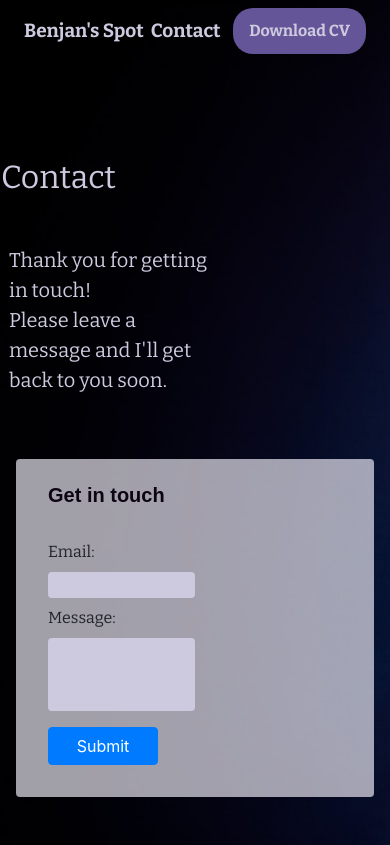
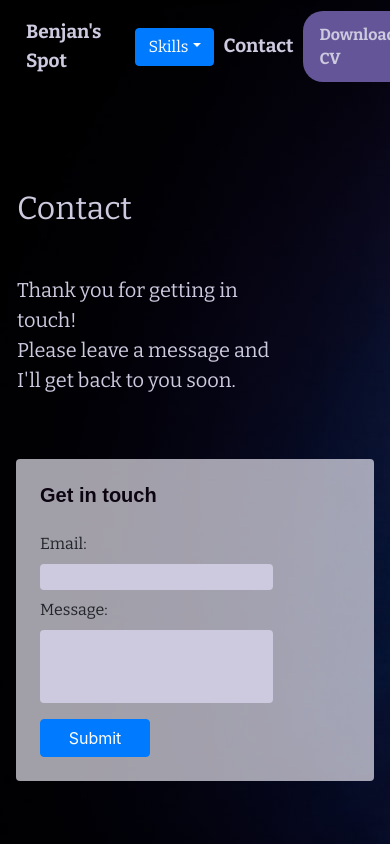
Before and after one commit to benjanknoetze/benjan-spot, a Next.js app: page /contact in a window 390 px wide. Shown: the top 845 px of the page. Built offline with nearby package versions, Linux system fonts and the light colour scheme; a web font is replaced by a local one.

Commit message:
responsive layout settings

```diff
--- a/components/Contact/ContactForm.js
+++ b/components/Contact/ContactForm.js
@@ -67,9 +67,9 @@ export default class MyForm extends React.Component {
 	  const { status } = this.state;
 	  return (
 		<FormspreeProvider project="{contact}">
-		<h5 className="Heading pl-4 mt-3">Get in touch</h5>
+		<h5 className="Heading pl-3 mt-3">Get in touch</h5>
 		<form
-		  className="p-4"
+		  className="p-3"
 		  onSubmit={this.submitForm}
 		  action="https://formspree.io/f/xrgoqvaq"
 		  method="POST"
@@ -97,7 +97,7 @@ export default class MyForm extends React.Component {
 			}
 			.formInput {
 				background-color: #cdc9de;
-				width: 50%;
+				width: 75%;
 				border: none;
 				border-radius: 4px;
 			}
--- a/components/Contact/ContactHero.js
+++ b/components/Contact/ContactHero.js
@@ -7,9 +7,9 @@ import Link from 'next/link'
 import { Row } from 'react-bootstrap'
 
 const ContactHero = () => (
-	<div className="container pl-2 pr-2">
+	<div className="pl-3 pr-3">
 		<Row className="mb-5 mt-5">
-			<h2 className="heading mb-0 mt-5 pl-2">Contact</h2>
+			<h2 className="heading mb-0 mt-5 pl-3">Contact</h2>
 		</Row>
 		<Row>
 			<p className="intro lead pl-3">Thank you for getting in touch! <br></br>
@@ -24,7 +24,7 @@ const ContactHero = () => (
 			.intro {
 			color: #cdc9de;
 			font-family: Bitter, serif;
-			width: 55vw;
+			width: 75vw;
 			}
 			`}</style>
 
--- a/components/Design/DesignBody.js
+++ b/components/Design/DesignBody.js
@@ -5,7 +5,7 @@ import DesignMasonry from './DesignMasonry' //Design masonry image component
 
 const DesignBody = () => (
 	<div className="bodyContainer pl-2 pr-2">
-		<Row className="pt-5 pl-5 pr-5">
+		<Row className="pt-5 pl-2 pr-2">
 			<Col lg={12}>
 				<Card className="card p-4 mb-5">
 					<h5 className="cardHeading">Working with design</h5>
--- a/components/Design/DesignHero.js
+++ b/components/Design/DesignHero.js
@@ -7,7 +7,7 @@ import Link from 'next/link'
 import { Row } from 'react-bootstrap'
 
 const DesignHero = () => (
-	<div className="container pl-2 pr-2">
+	<div className="pl-3 pr-3">
 		<Row className="mb-5 mt-5">
 			<h2 className="heading mb-0 mt-5 pl-3">Design</h2>
 		</Row>
@@ -30,7 +30,7 @@ const DesignHero = () => (
 			.intro {
 			color: #cdc9de;
 			font-family: Bitter, serif;
-			width: 35vw;
+			width: 75vw;
 			}
 			.contact {
 			font-family: Allerta, sans-serif;
--- a/components/Development/DevelopmentHero.js
+++ b/components/Development/DevelopmentHero.js
@@ -4,7 +4,7 @@ import Link from 'next/link'
 import { Row } from 'react-bootstrap'
 
 const DevelopmentHero = () => (
-	<div className="container pl-4 pr-4">
+	<div className="pl-3 pr-3">
 		<Row className="mb-5 mt-5">
 			<h2 className="heading mb-0 mt-5 pl-3">Development</h2>
 		</Row>
@@ -29,7 +29,7 @@ const DevelopmentHero = () => (
 			.intro {
 			color: #cdc9de;
 			font-family: Bitter, serif;
-			width: 55vw;
+			width: 75vw;
 			}
 			.contact {
 			font-family: Allerta, sans-serif;
--- a/components/Header.js
+++ b/components/Header.js
@@ -2,7 +2,6 @@
 
 import Link from 'next/link'
 import { Navbar, Dropdown } from 'react-bootstrap'
-import Image from 'react-bootstrap/Image' //For background image
 
 const navStyle = {
 	fontFamily: "Bitter, serif",
@@ -13,13 +12,11 @@ const linkStyle = {
 	color: "#cdc9de",
 	textDecoration: "none",
 	fontSize: 19,
+	padding: 10,
 }
 
 const Header = () => (
-	<Navbar expand="lg" style={navStyle}>
-		<div className="container pl-2 pr-2">
-			{/* Background image */}
-			{/* <Image src="background.jpg" className="background-image" /> */}
+	<Navbar style={navStyle}>
 			<Link href="/">
 				<a style={linkStyle}>Benjan's Spot</a>
 			</Link>
@@ -47,7 +44,6 @@ const Header = () => (
 				text-decoration: none !important;
 				padding: 0.7rem 1rem;
 				color: #cdc9de;
-				margin-left: 1.5vw;
 				background-color: #635598;
 				border-radius: 20px;
 				transition: 0.1s;
@@ -65,7 +61,6 @@ const Header = () => (
 				color: white;
 			}
 			`}</style>
-		</div>
 	</Navbar>
 )
 
--- a/components/Home/HomeHero.js
+++ b/components/Home/HomeHero.js
@@ -4,7 +4,7 @@ import Link from 'next/link'
 import { Row } from 'react-bootstrap'
 
 const HomeHero = () => (
-	<div className="container pl-2 pr-2">
+	<div className="pl-3 pr-3">
 		<Row className="mb-5 mt-5">
 			<h2 className="heading mb-0 mt-5 pl-3">Need a wizard?</h2>
 		</Row>
@@ -26,7 +26,7 @@ const HomeHero = () => (
 			.intro {
 				color: #cdc9de;
 				font-family: Bitter, serif;
-				width: 55vw;
+				width: 75vw;
 			}
 			.contact {
 				font-family: Allerta, sans-serif;
--- a/components/People/PeopleHero.js
+++ b/components/People/PeopleHero.js
@@ -7,7 +7,7 @@ import Link from 'next/link'
 import { Row } from 'react-bootstrap'
 
 const PeopleHero = () => (
-	<div className="container pl-2 pr-2">
+	<div className="pl-3 pr-3">
 		<Row className="mb-5 mt-5">
 			<h2 className="heading mb-0 mt-5 pl-3">People</h2>
 		</Row>
@@ -30,7 +30,7 @@ const PeopleHero = () => (
 			.intro {
 			color: #cdc9de;
 			font-family: Bitter, serif;
-			width: 55vw;
+			width: 75vw;
 			}
 			.contact {
 			font-family: Allerta, sans-serif;
```
Also changed, not shown: components/Design/DesignMasonry.js (+6 -6 lines).
